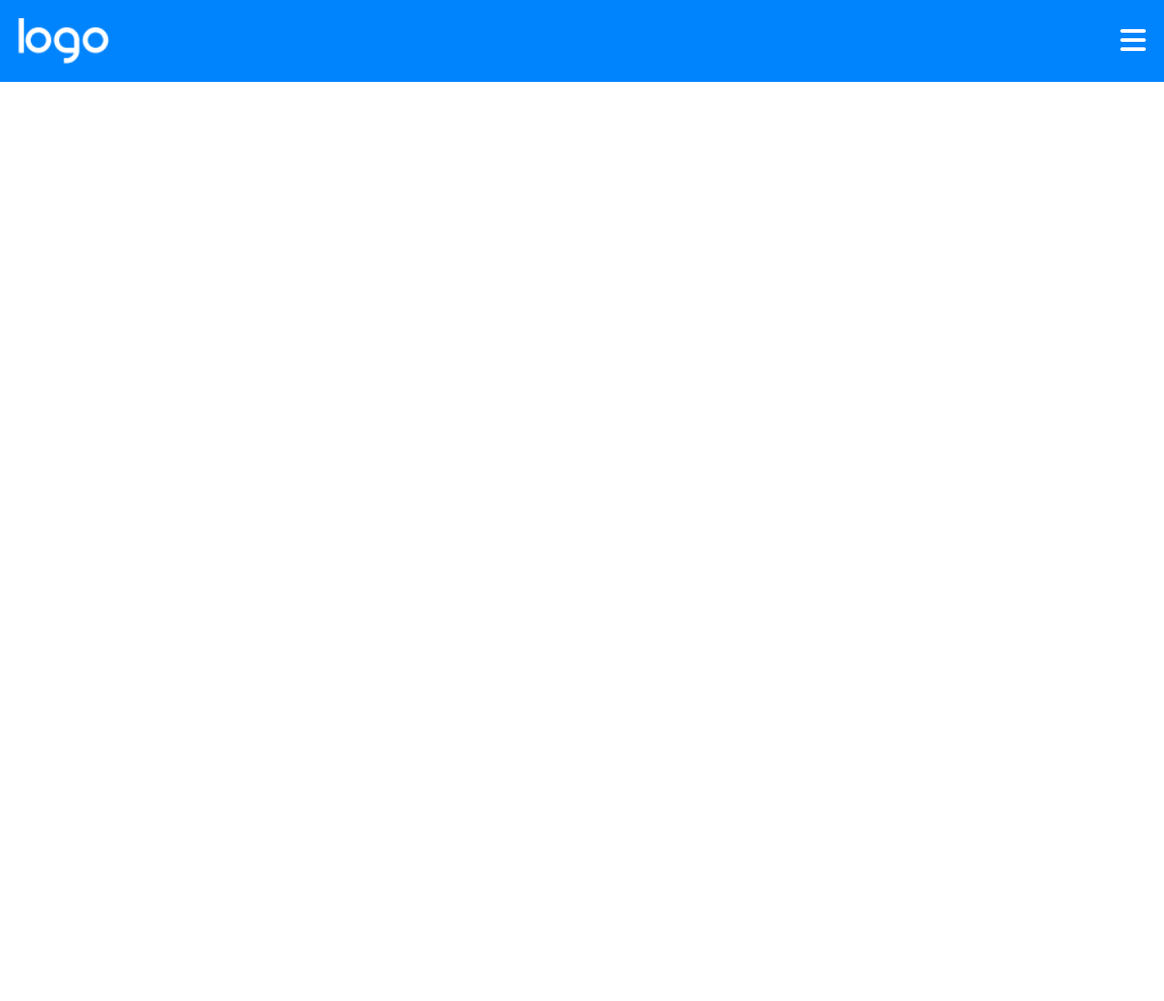
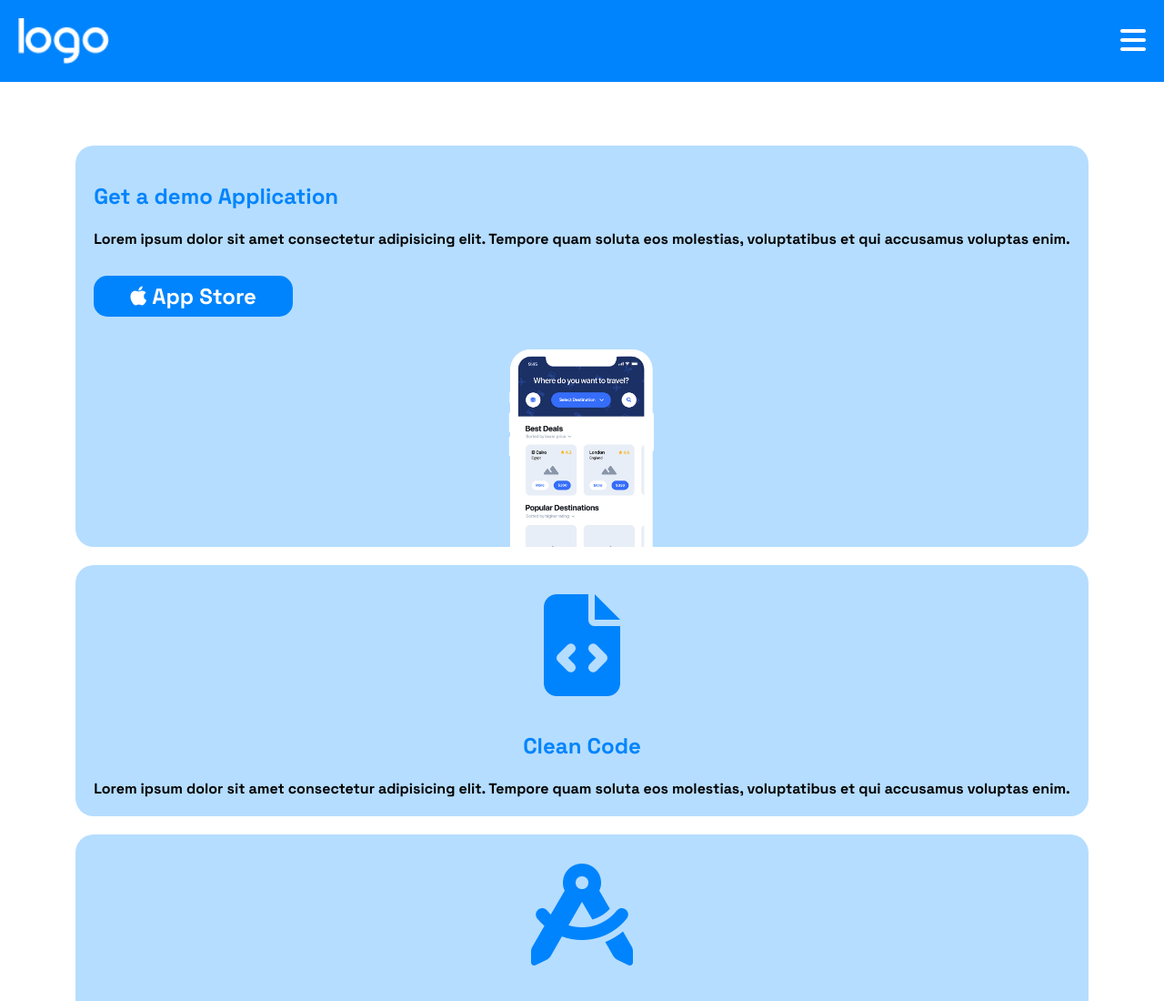
Before and after one commit to fcarrara24/htmlcss-responsive-layout, a plain HTML site: page index.html in a window 1280 px wide. Shown: the top 1100 px of the page at 91% size. Before the commit the page ends 800 px from the top, so only its background shows below. Drawn offline with Linux system fonts and the light colour scheme; a web font is replaced by a local one.

Commit message:
aded other boxes

```diff
--- a/css/style.css
+++ b/css/style.css
@@ -16,6 +16,11 @@
     --color-transparent: rgba(255, 0, 0, 0);
 }
 
+body{
+    font-family: 'Space Grotesk', sans-serif;
+
+
+}
 /* utilities */
 .hidden{
     display: none;
@@ -35,6 +40,11 @@
 
 .align-center{
     align-items: center;
+
+}
+
+.justify-start{
+    justify-content: flex-start;
 }
 
 .justify-center{
@@ -46,6 +56,10 @@
 }
 
 .btn{
+    width: fit-content;
+    /* center the content */
+    line-height: 100%;
+    text-align: center;
     color: var(--color-light-color);
     padding: 5px;
     border-radius: 15px;
@@ -57,8 +71,11 @@
 }
 
 #btn-planning{
+    font-weight: lighter;
+    font-size: 1.5em;
     background-color: var(--color-secondary-color);
-
+    padding: 10px 40px;
+    margin: 30px 0;
 }
 
 #btn-testimonials{
@@ -101,15 +118,19 @@ ul{
 
 .img-container{
     display: block;
-    width: 100%;
 }
 img{
     display: block;
 }
 
+.centered{
+    text-align: center;
+}
+
 /* header */
 
 header{
+
     padding: 20px;
     background-color: var(--color-secondary-color);
 }
@@ -124,3 +145,62 @@ header{
     font-size: 2em;
     color: var(--color-light-color);
 }
+
+/* main */
+
+section:nth-child(2n + 0){
+    background-color: var(--color-primary-color);
+}
+
+section:nth-child(2n + 1){
+    background-color: var(--color-light-color);
+}
+
+.container{
+    padding: 0 20px;
+    max-width: calc(100% - 40px);
+    margin: 0 auto;
+    flex-direction: column;
+    align-items: center;
+}
+
+.card{
+    background-color: var(--color-bg-card);
+    padding: 20px;
+    padding-bottom: 0;
+    border-radius: 20px;
+    margin-top: 20px;
+}
+
+#Planning{
+    padding-top: 50px;
+}
+
+h3{
+    color: var(--color-secondary-color);
+    font-weight: bold;
+    font-size: 1.5em;
+    line-height: 3em;
+
+}
+
+
+.card > .img-container> img{
+    margin: 0 auto;
+    max-width: 200px;
+}
+
+.svg-container {
+
+    text-align: center;
+    font-size: 7em;
+}
+
+.svg-container > i{
+    color: var(--color-secondary-color);
+
+}
+
+.text{
+    margin-bottom: 20px;
+}
--- a/index.html
+++ b/index.html
@@ -9,6 +9,12 @@
       integrity="sha512-z3gLpd7yknf1YoNbCzqRKc4qyor8gaKU1qmn+CShxbuBusANI9QpRohGBreCFkKxLhei6S9CQXFEbbKuqLg0DA=="
       crossorigin="anonymous"
       referrerpolicy="no-referrer"
+    />
+    <link rel="preconnect" href="https://fonts.googleapis.com" />
+    <link rel="preconnect" href="https://fonts.gstatic.com" crossorigin />
+    <link
+      href="https://fonts.googleapis.com/css2?family=Fredoka:wght@700&family=Inclusive+Sans&family=Noto+Sans+Symbols:wght@400;600&family=Oswald:wght@200&family=PT+Sans:wght@400;700&family=Space+Grotesk:wght@700&display=swap"
+      rel="stylesheet"
     />
     <title>Responsive Layout</title>
     <link rel="stylesheet" href="css/style.css" />
@@ -31,7 +37,83 @@
         <i class="fa-solid fa-bars"></i>
       </div>
     </header>
-    <main></main>
+    <main>
+      <section id="Planning">
+        <div class="container flex">
+          <div class="card">
+            <div class="title">
+              <h3>Get a demo Application</h3>
+              <span class="text">
+                Lorem ipsum dolor sit amet consectetur adipisicing elit. Tempore
+                quam soluta eos molestias, voluptatibus et qui accusamus
+                voluptas enim.
+              </span>
+              <div class="btn" id="btn-planning">
+                <i class="fa-brands fa-apple"></i>&nbsp;App Store
+              </div>
+            </div>
+            <div class="img-container">
+              <img src="img/phone.png" alt="" />
+            </div>
+          </div>
+          <div class="card">
+            <!-- 2 -->
+
+            <div class="svg-container">
+              <i class="fa-solid fa-file-code"></i>
+            </div>
+            <h3 class="centered">Clean Code</h3>
+            <div class="text centered">
+              Lorem ipsum dolor sit amet consectetur adipisicing elit. Tempore
+              quam soluta eos molestias, voluptatibus et qui accusamus voluptas
+              enim.
+            </div>
+          </div>
+          <div class="card">
+            <!-- 3 -->
+
+            <div class="svg-container">
+              <i class="fa-solid fa-compass-drafting"></i>
+            </div>
+            <h3 class="centered">Web Design</h3>
+            <div class="text centered">
+              Lorem ipsum dolor sit amet consectetur adipisicing elit. Tempore
+              quam soluta eos molestias, voluptatibus et qui accusamus voluptas
+              enim.
+            </div>
+          </div><div class="card">
+            <!-- 4 -->
+
+            <div class="svg-container">
+              <i class="fa-solid fa-laptop-code"></i>
+            </div>
+            <h3 class="centered">Development</h3>
+            <div class="text centered">
+              Lorem ipsum dolor sit amet consectetur adipisicing elit. Tempore
+              quam soluta eos molestias, voluptatibus et qui accusamus voluptas
+              enim.
+            </div>
+          </div><div class="card">
+            <!-- 5 -->
+
+            <div class="svg-container">
+              <i class="fa-solid fa-bullhorn"></i>
+            </div>
+            <h3 class="centered">Branding</h3>
+            <div class="text centered">
+              Lorem ipsum dolor sit amet consectetur adipisicing elit. Tempore
+              quam soluta eos molestias, voluptatibus et qui accusamus voluptas
+              enim.
+            </div>
+          </div>
+          </div>
+        </div>
+      </section>
+      <section id="Testimonials"></section>
+      <section id="Features"></section>
+      <section id="About-Us"></section>
+      <section id="Get-Started"></section>
+    </main>
     <footer></footer>
   </body>
 </html>
```
